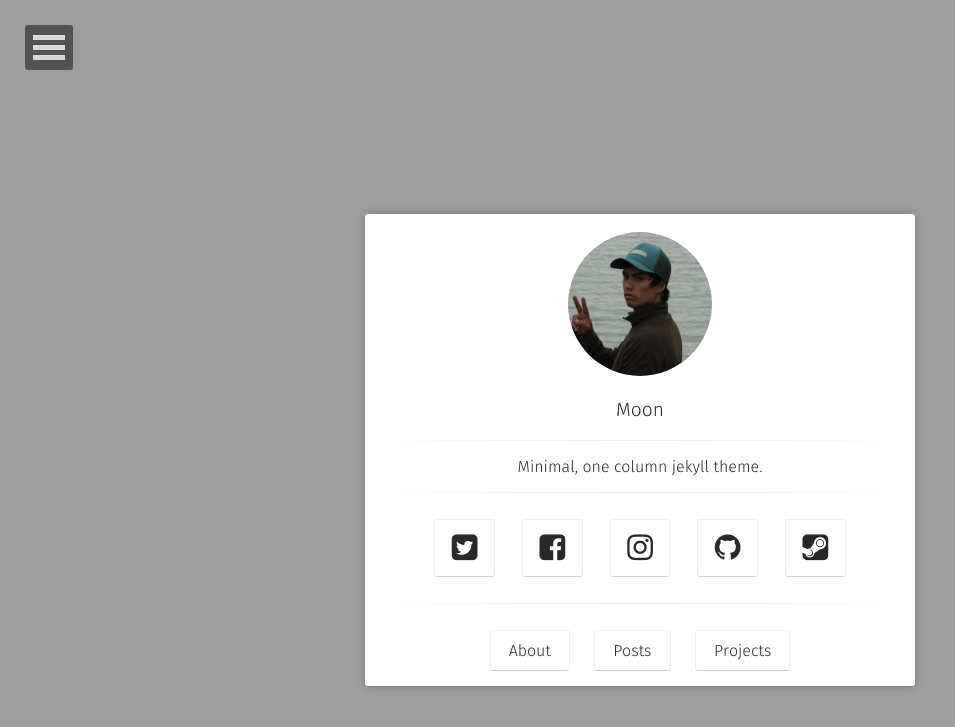
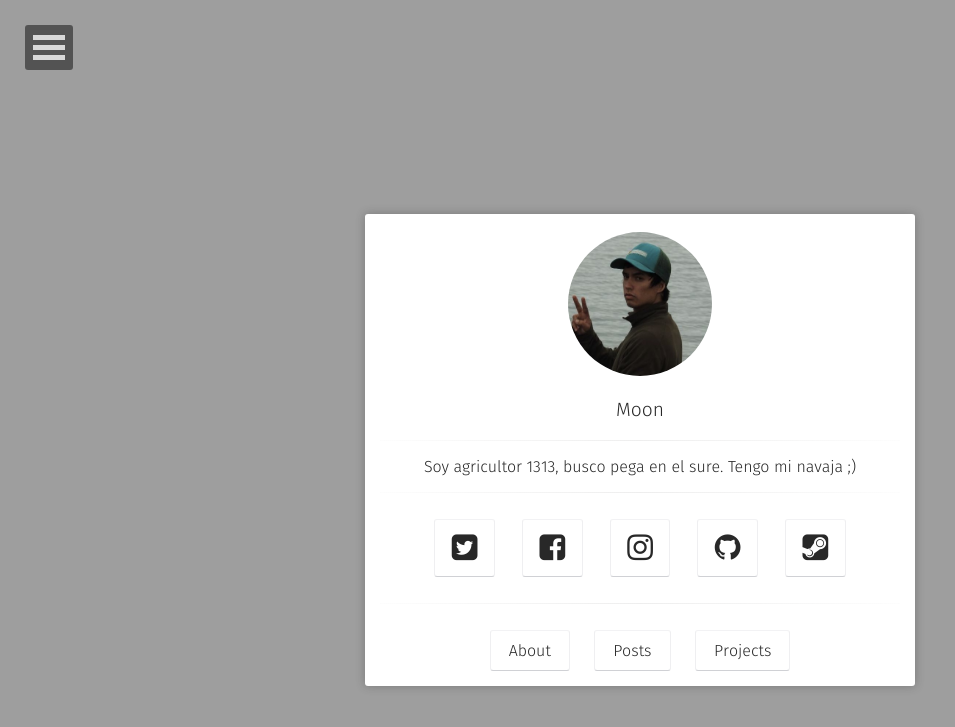
Before and after one commit to jose8280/jose8280.github.io, a Jekyll site: the page built from index.html, in a window 1280 px wide. Shown: the top 727 px of the page, without its empty margins (0-955 px from the left). Built offline with Jekyll 4.4.1, drawn with Linux system fonts in a browser that asks for light colours; some web fonts are replaced.

Commit message:
Add files via upload

```diff
--- a/_config.yml
+++ b/_config.yml
@@ -1,6 +1,6 @@
 # Site
 title:              Moon
-bio:                'Minimal, one column jekyll theme.'
+bio:                Soy agricultor 1313, busco pega en el sure. Tengo mi navaja ;)
 description:        "Moon is a minimal, one column jekyll theme for your blog."
 reading_time:       true
 words_per_minute:   200
```
